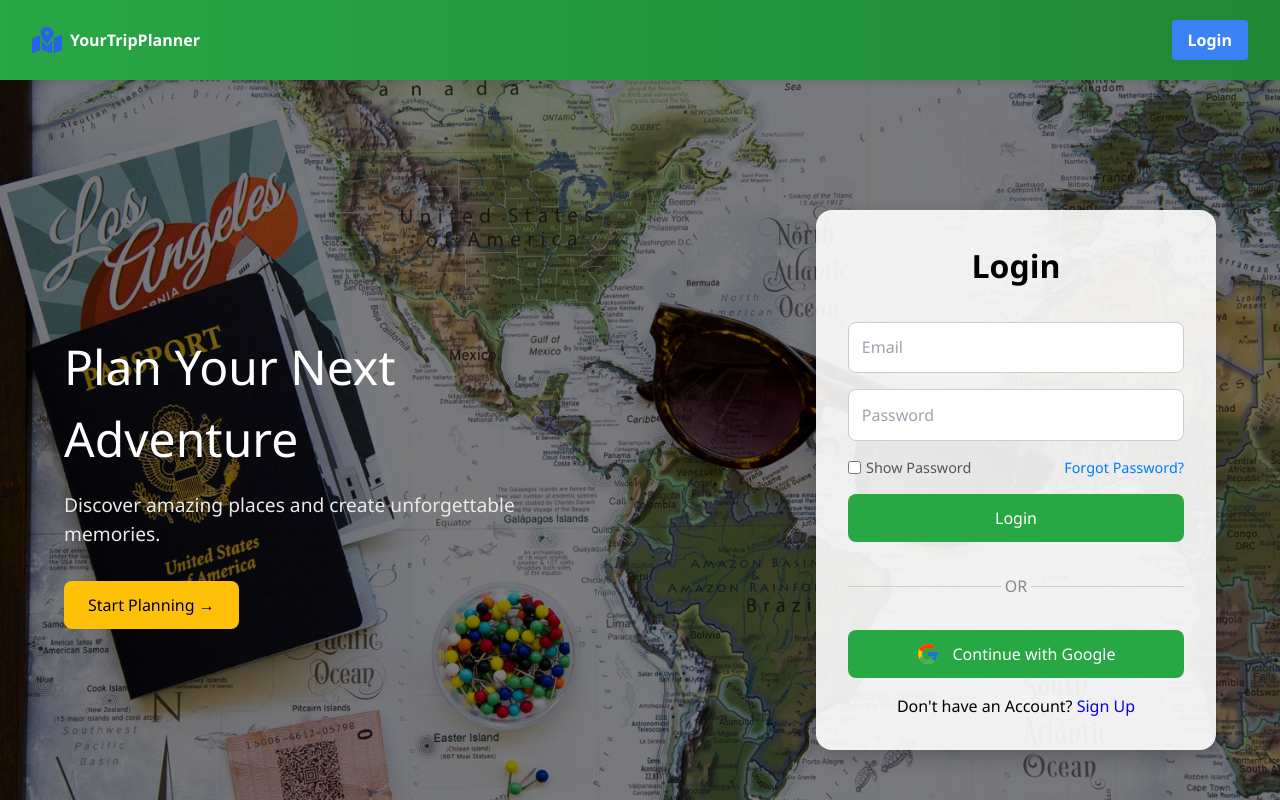
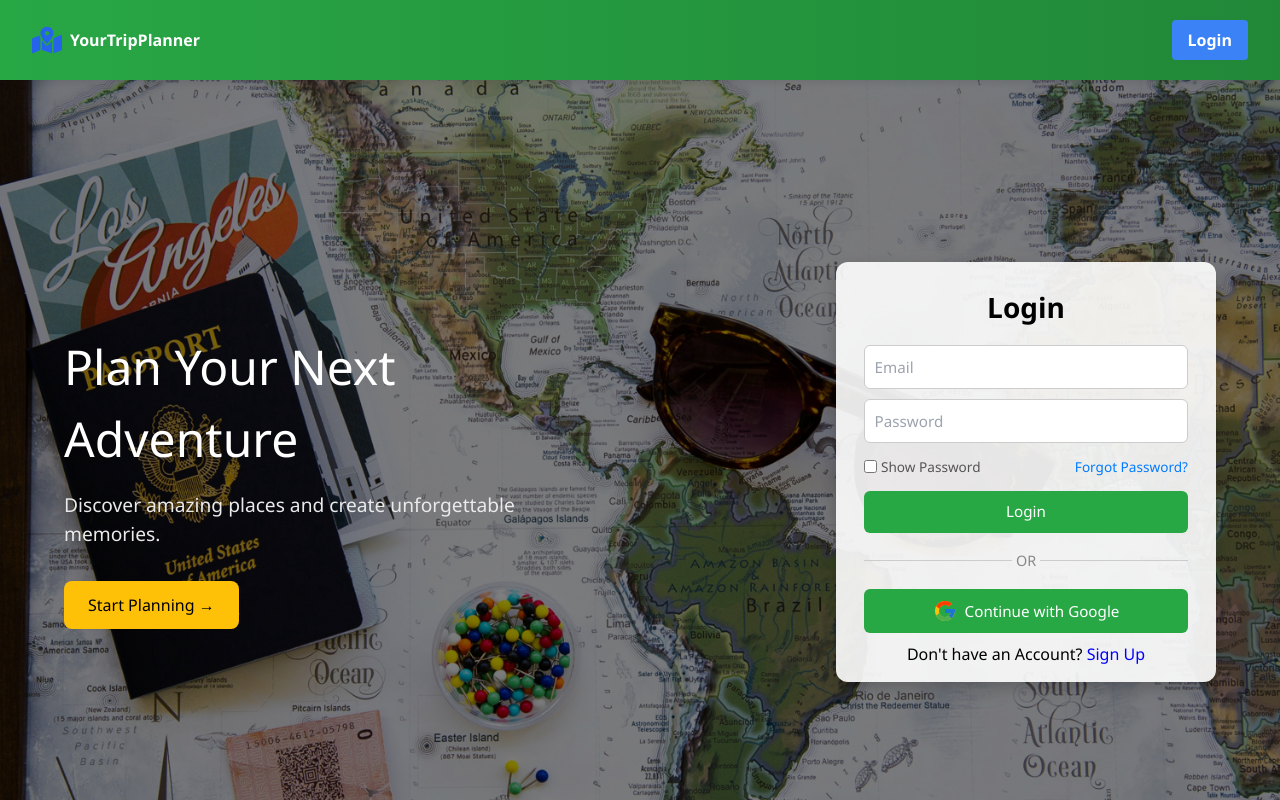
Before and after one commit to code-well0/trip-planner, a React (Create React App) app: page /login in a window 1280 px wide. Shown: the top 800 px of the page. Built offline with nearby package versions, Linux system fonts and the light colour scheme.

Commit message:
sign-up-form

```diff
--- a/src/pages/HomeSplit.css
+++ b/src/pages/HomeSplit.css
@@ -47,7 +47,7 @@
 }
 
 .hero-box h1 {
-  margin-bottom:1rem;
+  margin-bottom: 1rem;
   font-size: 3rem;
   color: #fff;
 }
@@ -74,54 +74,55 @@
   transform: scale(1.05);
 }
 
-/* Signup Form Box */
+/* Signup Form Box - OPTIMIZED SIZE */
 .signup-box {
   flex: 1;
-  max-width: 400px;
-  background: rgba(255, 255, 255, 0.9); /* white with transparency */
-  padding: 2rem;
-  border-radius: 16px;
-  box-shadow: 0 8px 20px rgba(0, 0, 0, 0.2);
+  max-width: 380px;
+  background: rgba(255, 255, 255, 0.9);
+  padding: 1.5rem 1.75rem 1rem;
+  border-radius: 12px;
+  box-shadow: 0 6px 16px rgba(0, 0, 0, 0.2);
   color: #000;
+  margin-bottom: 1rem;
 }
 
-/* Form Fields */
+/* Form Fields - OPTIMIZED SPACING */
 .signup-form {
   display: flex;
   flex-direction: column;
-  gap: 1rem;
+  gap: 0.6rem;
 }
 
 .signup-form h2 {
-  margin-bottom: 1rem;
-  font-size: 2rem;
+  margin-bottom: 0.5rem;
+  font-size: 1.75rem;
   text-align: center;
 }
 
 .signup-form input {
-  padding: 0.8rem;
+  padding: 0.6rem;
   border: 1px solid #ccc;
-  border-radius: 8px;
-  font-size: 1rem;
+  border-radius: 6px;
+  font-size: 0.95rem;
   outline: none;
   transition: border 0.3s ease;
 }
 
 .signup-form input:focus {
-  border-color: #ffc107;          /* Yellow border */
-  box-shadow: 0 0 8px #ffc107;    /* Glowing effect */
+  border-color: #ffc107;
+  box-shadow: 0 0 6px #ffc107;
   outline: none;
   transition: 0.3s ease;
 }
 
-/* Submit Button */
+/* Submit Button - REDUCED SIZE */
 .signup-form button {
-  padding: 0.75rem 1.5rem;
+  padding: 0.6rem 1.2rem;
   background-color: #28a745;
   color: white;
   border: none;
-  border-radius: 8px;
-  font-size: 1rem;
+  border-radius: 6px;
+  font-size: 0.95rem;
   cursor: pointer;
   transition: all 0.3s ease;
 }
@@ -146,41 +147,49 @@
   .hero-box button {
     width: 100%;
   }
+
+  /* Further reduce signup box on mobile */
+  .signup-box {
+    max-width: 280px;
+    padding: 1.25rem;
+  }
 }
 
-@media screen and (min-width:340px ) and (max-width:380px)
- { .hero-box{
-  margin-top:200px;
-}
+@media screen and (min-width:340px) and (max-width:380px) {
+  .hero-box {
+    margin-top: 200px;
+  }
 }
 
-@media screen and (min-width:320px ) and (max-width:339px)
- { .hero-box{
-  margin-top:400px;
+@media screen and (min-width:320px) and (max-width:339px) {
+  .hero-box {
+    margin-top: 400px;
+  }
 }
-}
-@media screen and (min-width:390px ) and (max-width:420px)
- { .hero-box{
-  margin-top:50px;
-}
+
+@media screen and (min-width:390px) and (max-width:420px) {
+  .hero-box {
+    margin-top: 50px;
+  }
 }
 
 .success-message {
-  color: #4caf50; /* green */
-  margin-top: 10px;
+  color: #4caf50;
+  margin-top: 0.5rem;
+  margin-bottom: 0;
   font-weight: bold;
   text-align: center;
+  font-size: 0.9rem;
 }
 
-/* --- New Styles for Google Button and Divider --- */
-
-/* Divider Style ("OR") */
+/* Divider Style ("OR") - TIGHTER SPACING */
 .divider {
   display: flex;
   align-items: center;
   text-align: center;
   color: #888;
-  margin: 1rem 0; /* Adds space above and below */
+  margin: 0.5rem 0;
+  font-size: 0.9rem;
 }
 
 .divider::before,
@@ -198,49 +207,51 @@
   margin-left: .25em;
 }
 
-/* Google Sign-In Button */
+/* Google Sign-In Button - REDUCED SIZE */
 .google-btn {
   display: flex;
   justify-content: center;
   align-items: center;
-  gap: 0.75rem; /* Space between logo and text */
+  gap: 0.5rem;
   width: 100%;
-  padding: 0.75rem 1.5rem;
-  background-color: #fff; /* White background */
-  color: #333; /* Dark text */
+  padding: 0.6rem 1.2rem;
+  background-color: #fff;
+  color: #333;
   border: 1px solid #ccc;
-  border-radius: 8px;
-  font-size: 1rem;
+  border-radius: 6px;
+  font-size: 0.95rem;
   cursor: pointer;
   transition: all 0.3s ease;
 }
 
 .google-btn:hover {
-  background-color: #f5f5f5; /* Slight gray on hover */
+  background-color: #f5f5f5;
   border-color: #aaa;
   transform: scale(1.03);
 }
 
-/* Password Options Container */
+/* Password Options Container - REDUCED SIZE */
 .password-options {
   display: flex;
   justify-content: space-between;
   align-items: center;
-  font-size: 0.9rem;
+  font-size: 0.85rem;
   color: #555;
+  margin: 0.25rem 0;
 }
 
 .password-options label {
   display: flex;
   align-items: center;
-  gap: 5px;
+  gap: 4px;
 }
 
 /* Forgot Password Link */
 .forgot-password {
-  color: #007bff; /* Blue link color */
+  color: #007bff;
   cursor: pointer;
   text-decoration: none;
+  font-size: 0.85rem; /* Consistent with password options */
 }
 
 .forgot-password:hover {
```
